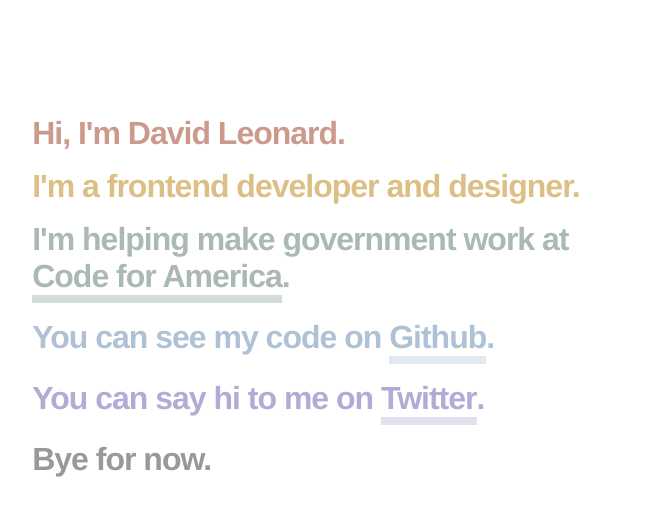
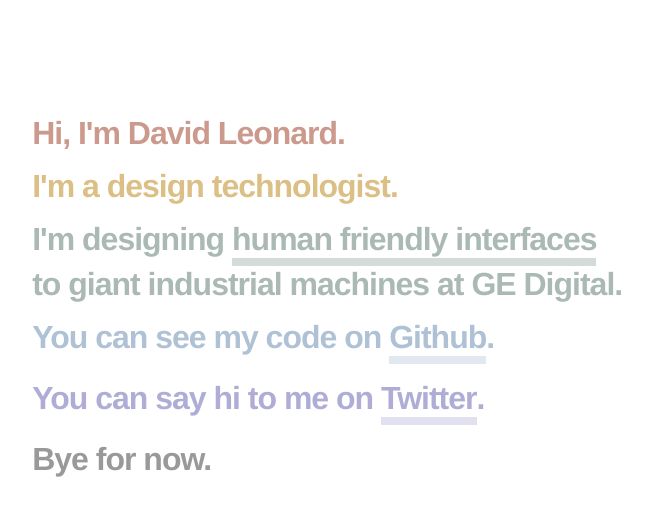
Before and after one commit to davidrleonard/davidrleonard.github.io, a Jekyll site: the page built from index.html, in a window 1280 px wide. Shown: the top 516 px of the page, without its empty margins (309-961 px from the left). Built offline with Jekyll 4.4.1, drawn with Linux system fonts in a browser that asks for light colours.

Commit message:
Small changes to reflect my new job

```diff
--- a/index.html
+++ b/index.html
@@ -5,8 +5,8 @@ body_id: home
 
 <div class="content header">
   <h1 class="header-name c-red">Hi, I'm David Leonard.</h1>
-  <p class="h1 c-yellowy">I'm a frontend developer and designer.</p>
-  <p class="h1 c-green">I'm helping make government work at <a href="http://codeforamerica.org">Code for America</a>.</p>
+  <p class="h1 c-yellowy">I'm a design technologist.</p>
+  <p class="h1 c-green">I'm designing <a href="http://predix.io/">human friendly interfaces</a> to giant industrial machines at GE Digital.</p>
   <p class="h1 c-blue-light">You can see my code on <a href="https://github.com/davidrleonard">Github</a>.</p>
   <p class="h1 c-purple">You can say hi to me on <a href="https://twitter.com/davidleonardii">Twitter</a>.</p>
   <p class="h1 ">Bye for now.</p>
```
